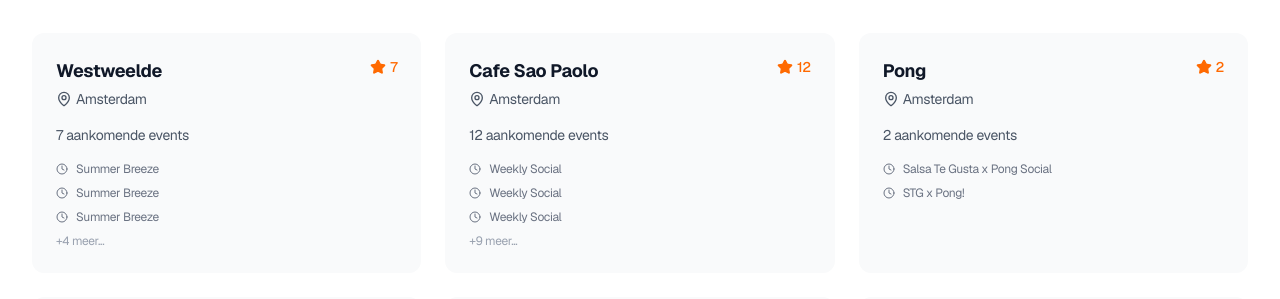
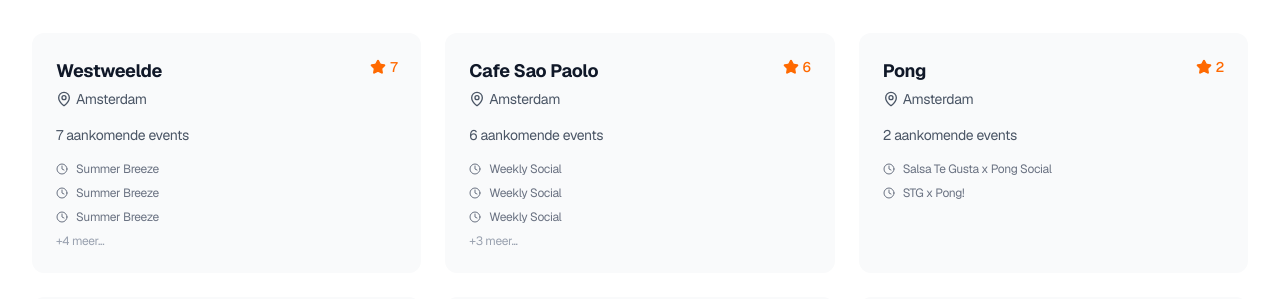
Before and after one commit to bouzDev/salsaevents-amsterdam, a Next.js app: page /locaties in a window 1280 px wide. Shown: the part 1259-1558 px from the top of the page. Built offline with nearby package versions, Linux system fonts and the light colour scheme; no server answers.

Commit message:
temp bug fix

```diff
--- a/src/data/events.ts
+++ b/src/data/events.ts
@@ -52,18 +52,28 @@
     if (dayNumber === undefined) return events;
 
     const today = new Date();
+    today.setHours(0, 0, 0, 0); // Set to midnight for consistent comparison
+
     const endDate = weeklyEvent['end-date']
         ? new Date(weeklyEvent['end-date'])
         : new Date(today.getFullYear() + 1, today.getMonth(), today.getDate());
+    endDate.setHours(23, 59, 59, 999); // Set to end of day
 
     for (let i = 0; i < weeksToGenerate; i++) {
-        const eventDate = new Date(today);
-        eventDate.setDate(
-            today.getDate() + 7 * i + ((dayNumber - today.getDay() + 7) % 7)
-        );
+        // Create a clean date for this week
+        const startOfWeek = new Date(today);
+        startOfWeek.setDate(today.getDate() - today.getDay()); // Go to Sunday of this week
+
+        // Add the target day number and week offset
+        const eventDate = new Date(startOfWeek);
+        eventDate.setDate(startOfWeek.getDate() + dayNumber + 7 * i);
+        eventDate.setHours(0, 0, 0, 0); // Set to midnight
 
         // Skip if before today or after end date
-        if (eventDate < today || eventDate > endDate) continue;
+        const todayMidnight = new Date(today);
+        todayMidnight.setHours(0, 0, 0, 0);
+
+        if (eventDate < todayMidnight || eventDate > endDate) continue;
 
         const tags = weeklyEvent.tags
             ? weeklyEvent.tags.split(',').map((tag: string) => tag.trim())
```
Also changed, not shown: public/data/weekly-events.csv, public/data/weekly-eventss.csv (added).
